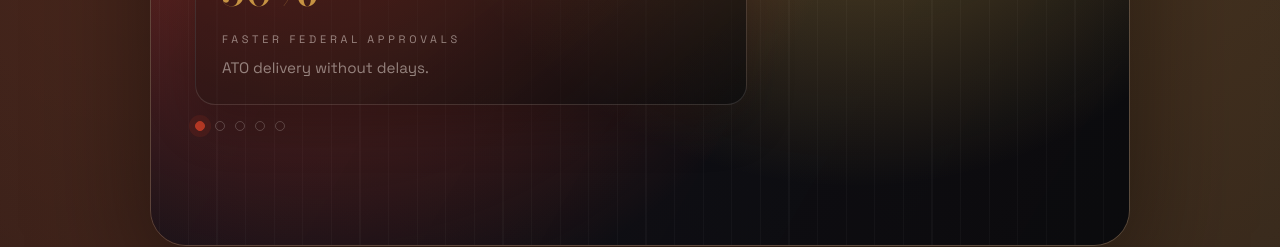
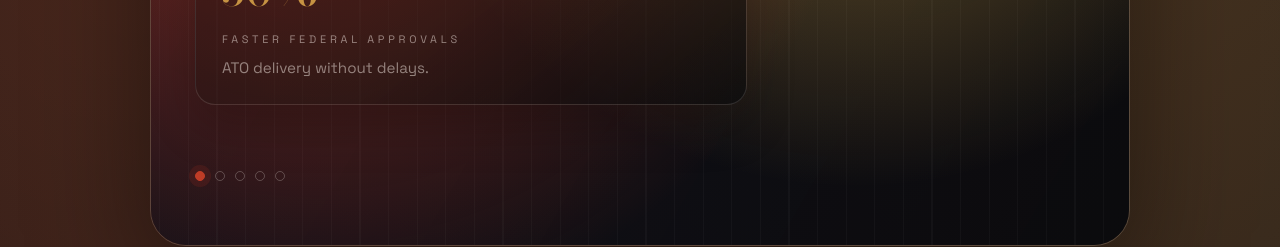
Before and after one commit to Ravgupta20/ravgupta20.com, a React (Vite) app: page / in a window 1280 px wide. Shown: the part 920-1167 px from the top of the page. Built offline with nearby package versions, Linux system fonts and the light colour scheme.

Commit message:
updated education

```diff
--- a/src/App.jsx
+++ b/src/App.jsx
@@ -24,7 +24,8 @@ const REEL_SLIDES = [
   {
     value: "Education",
     label: "University at Albany · SUNY",
-    detail: "B.S. in Computer Science. Rigorous training in software engineering and systems thinking.",
+    // detail: "B.S. in Computer Science.Rigorous training in software engineering and systems thinking.",
+    detail: "B.S. in Computer Science.",
     emphasis: true,
   },
 ];
--- a/src/index.css
+++ b/src/index.css
@@ -220,6 +220,7 @@
 
 .reel-dots {
   display: flex;
+  padding-top: 50px;
   gap: 10px;
 }
 
```
